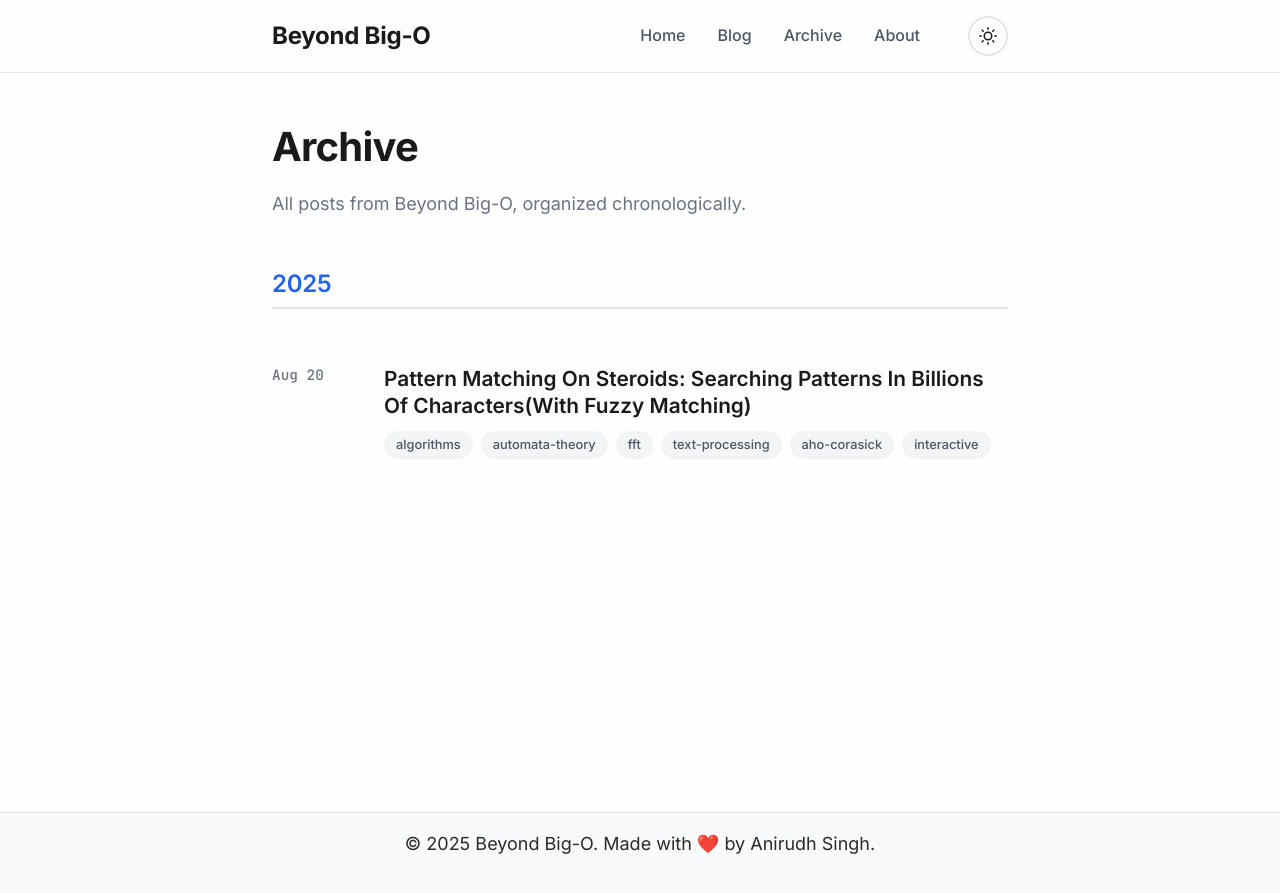
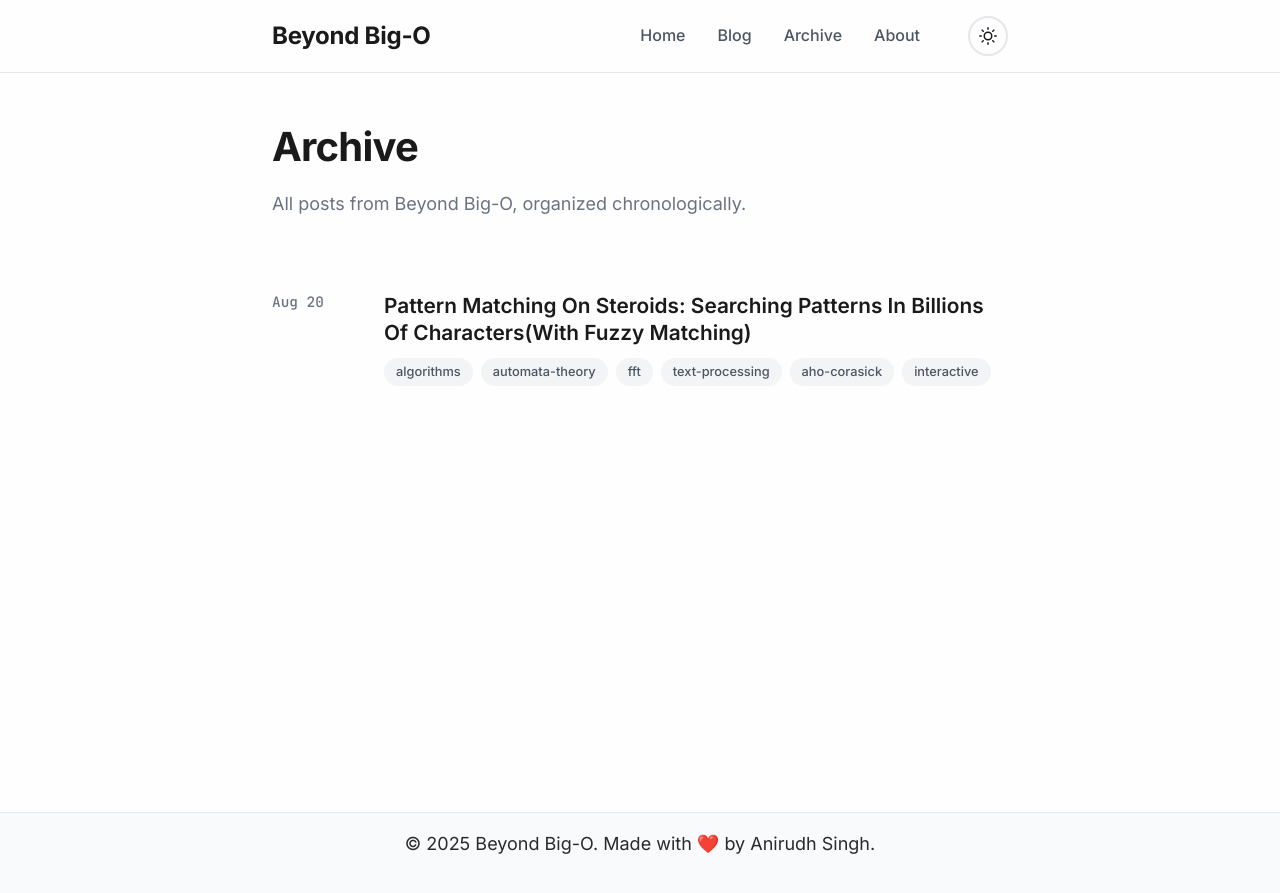
Before and after one commit to legendsovermyths/beyondbig-o, a Jekyll site: the page built from archive.html, in a window 1280 px wide. Shown: the top 893 px of the page. Built offline with Jekyll 4.4.1, drawn with Linux system fonts in a browser that asks for light colours; nearby versions of some CDN libraries.

Commit message:
changed main branch

```diff
--- a/archive.html
+++ b/archive.html
@@ -13,8 +13,6 @@ title: Archive
 
     {% for year in posts_by_year %}
         <div class="year-section">
-            <h2 class="year-title">{{ year.name }}</h2>
-
             {% assign processed_series = "" | split: "," %}
 
             {% for post in year.items %}
```
Also changed, not shown: .github/workflows/pages.yml.
